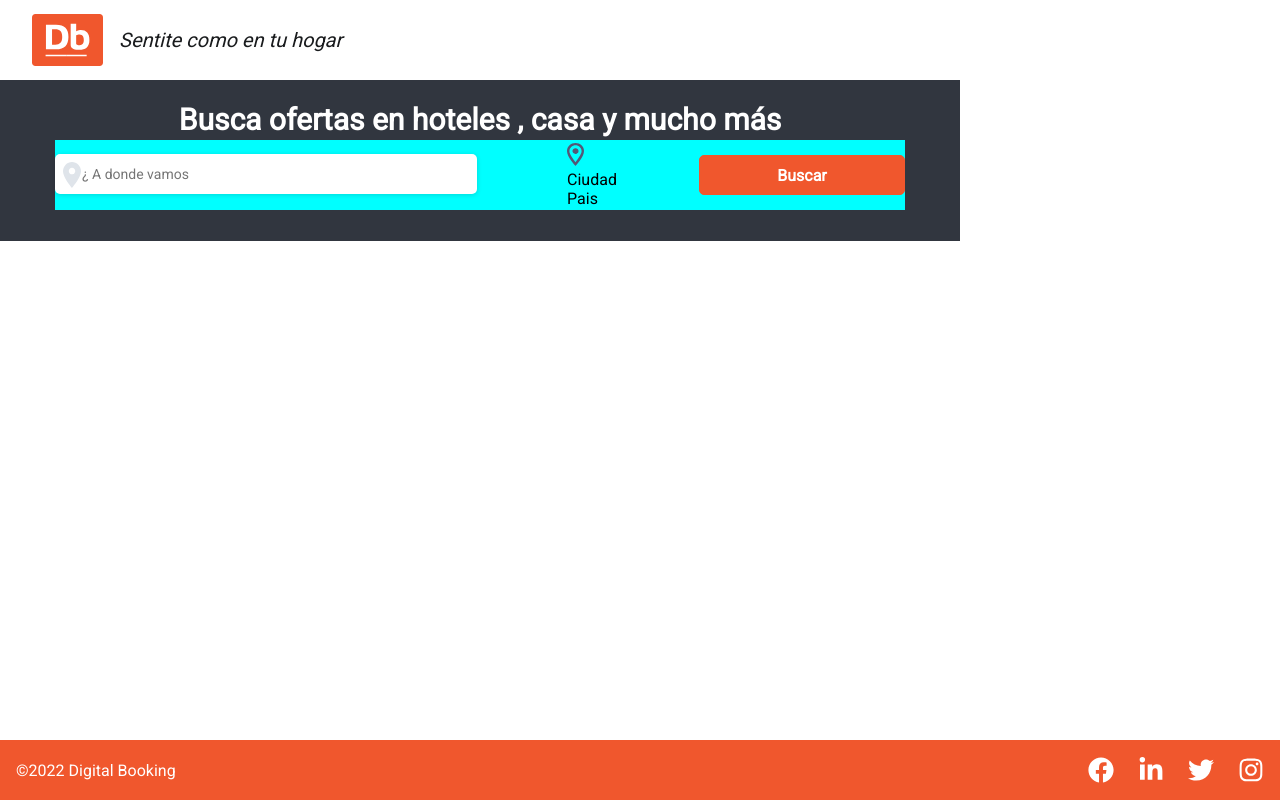
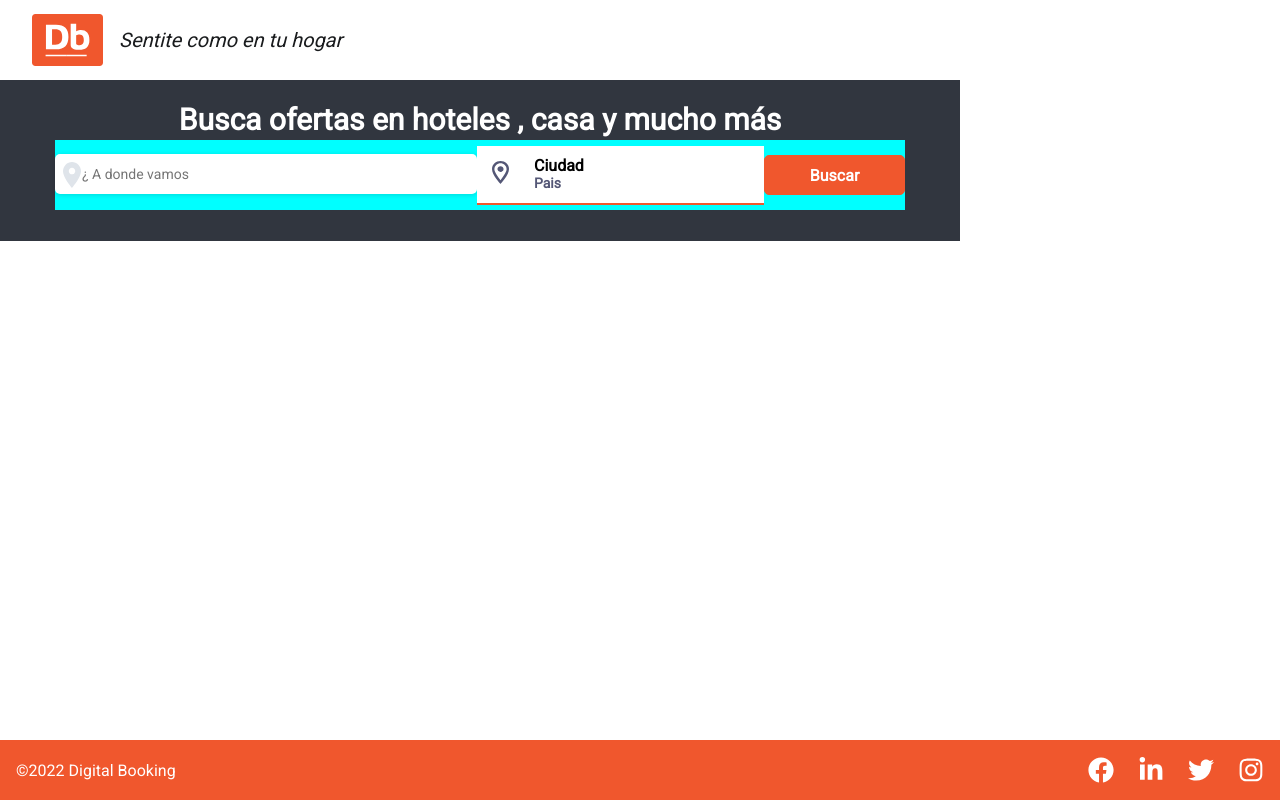
Before and after one commit to rodriguez02fer09/air-bnb, a React (Vite) app: page /home in a window 1280 px wide. Built offline with nearby package versions, Linux system fonts and the light colour scheme.

Commit message:
implementacion item

```diff
--- a/src/components/ItemCities/ItemCities.jsx
+++ b/src/components/ItemCities/ItemCities.jsx
@@ -1,15 +1,19 @@
 import React from "react";
 import "./itemCities.css";
-import LocationIconBlack from "../../assets/locationIconBlack.svg"
+import LocationIconBlack from "../../assets/locationIconBlack.svg";
 
 const ItemCities = () => {
-  return(
+  return (
     <div className="container_item">
-<img src={LocationIconBlack} alt="imglocation" />
-        <p className="container_item_ciudad">Ciudad</p>
-        <p className="container_item_pais">Pais</p>
+      <div className="container_item_img">
+        <img src={LocationIconBlack} alt="location" />
+      </div>
+      <div className="container_item_descripcion">
+      <p className="container_item_ciudad">Ciudad</p>
+      <p className="container_item_pais">Pais</p>
     </div>
-  )
+    </div>
+  );
 };
 
 export default ItemCities;
--- a/src/components/ItemCities/itemCities.css
+++ b/src/components/ItemCities/itemCities.css
@@ -0,0 +1,33 @@
+.container_item {
+    width: 422px;
+    height: 59px;
+    background: var(--white);
+    border-bottom: 2px solid #F0572D;
+    display: flex;
+}
+
+.container_item_img {
+    margin: 15px;
+}
+
+.container_item_descripcion {
+    margin: 10px;
+}
+
+.container_item_ciudad {
+    font-family: 'Roboto';
+    font-style: normal;
+    font-weight: 700;
+    font-size: 16px;
+    line-height: 19px;
+    color: #000000;
+}
+
+.container_item_pais {
+    font-family: 'Roboto';
+    font-style: normal;
+    font-weight: 700;
+    font-size: 14px;
+    line-height: 16px;
+    color: #545776;
+}
```
Also changed, not shown: src/assets/locationIconBlack.svg.
